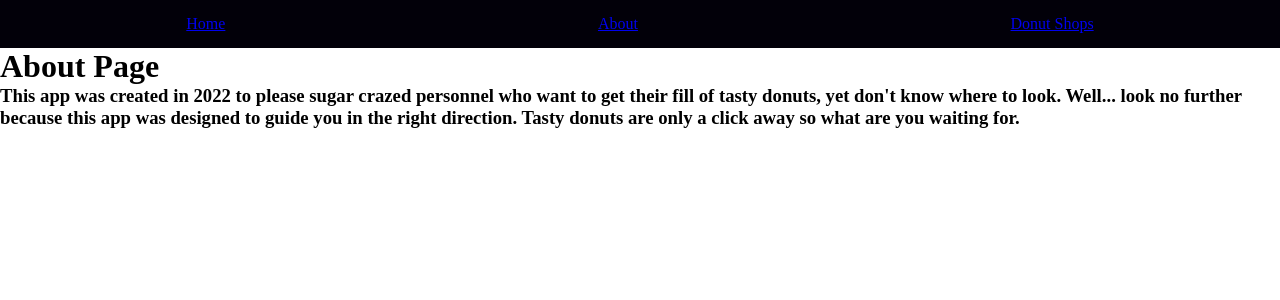
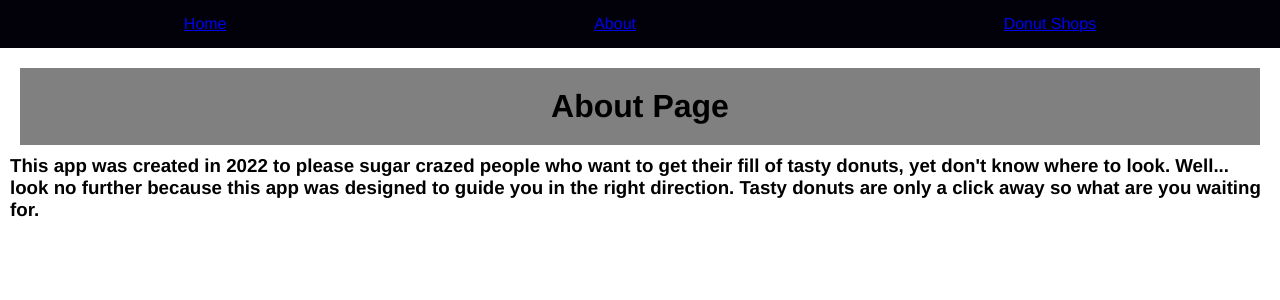
Before and after one commit to rycaillet/Donut-App, a React (Create React App) app in the folder client/: page /about in a window 1280 px wide. Shown: the top 300 px of the page. Built offline with nearby package versions, Linux system fonts and the light colour scheme.

Commit message:
added some more css

```diff
--- a/client/src/App.css
+++ b/client/src/App.css
@@ -17,14 +17,42 @@ nav {
     padding-top: 20px;
 }
 
-.home-img1 {
-    width: 100px;
+.home-donut img {
+    display: block;
+    margin-left: auto;
+    margin-right: auto;
+    width: 50%;
 }
 
-.home-img1 img {
-    margin: auto 5px;
+/* .home-img1 img { */
+    /* margin: auto 5px; */
     /* float: left; */
-    width: 600px;
-    height: 400px;
+    /* width: 600px; */
+    /* height: 400px; */
+/* } */
+
+.about {
+    padding: 10px;
+}
+
+.about h1 {
+    display:flex;
+    justify-content: center;
+    padding: 20px 0px 20px 0px;
+    background-color: grey;
+}
+
+h1 {
     text-align: center;
+    margin: 10px;
 }
+
+body {
+    font-family: Helvetica;
+}
+
+.donut-shops {
+    flex-flow: row;
+    justify-content: space-between;
+    align-items:flex-start;
+}
--- a/client/src/pages/About.js
+++ b/client/src/pages/About.js
@@ -3,8 +3,8 @@ const About = () => {
     <div className="about">
       <h1>About Page</h1>
       <h3>
-        This app was created in 2022 to please sugar crazed personnel who want
-        to get their fill of tasty donuts, yet don't know where to look. Well...
+        This app was created in 2022 to please sugar crazed people who want to
+        get their fill of tasty donuts, yet don't know where to look. Well...
         look no further because this app was designed to guide you in the right
         direction. Tasty donuts are only a click away so what are you waiting
         for.
--- a/client/src/pages/Home.js
+++ b/client/src/pages/Home.js
@@ -11,7 +11,7 @@ const Home = () => {
   return (
     <div className="home-header">
       <h1>Welcome to my Donut app!</h1>
-      <div className="home-img1">
+      <div className="home-donut">
         <img src="https://i.imgur.com/yTQdd7R.jpeg"></img>
       </div>
     </div>
```
